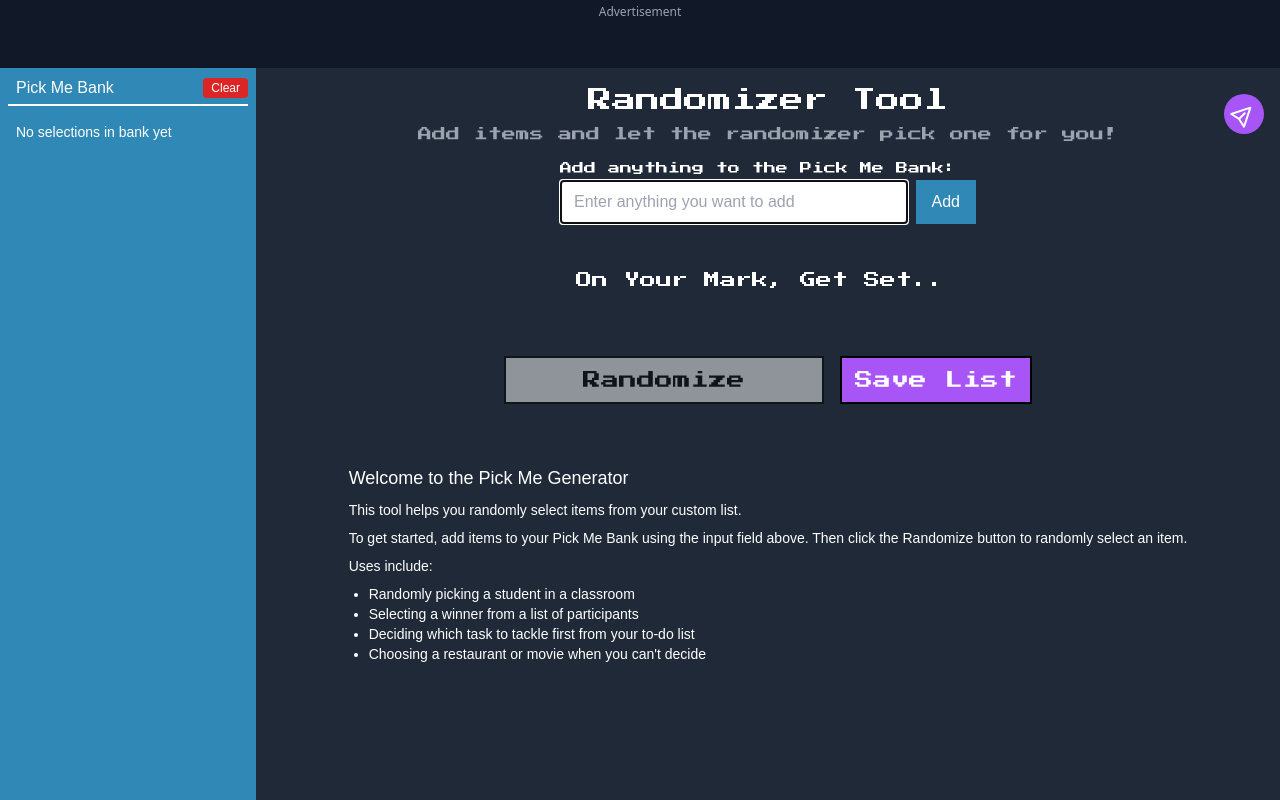
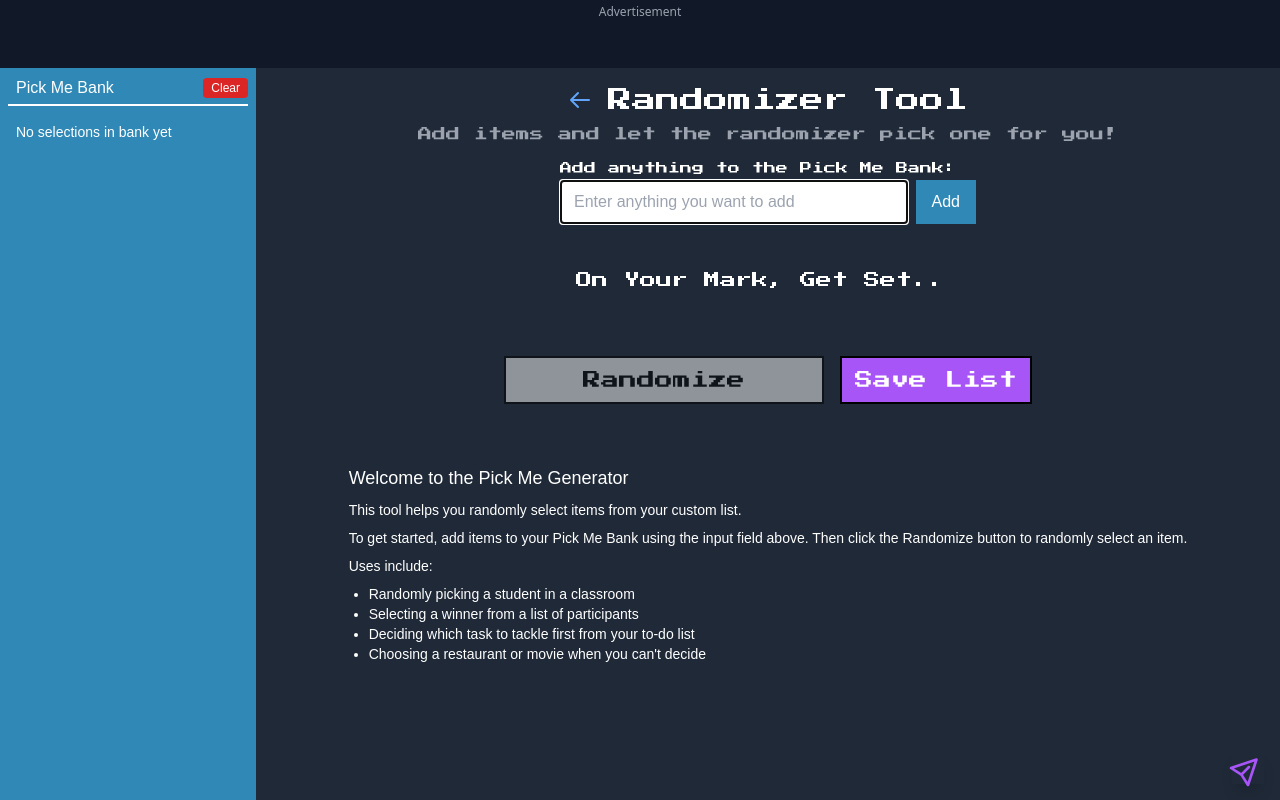
Before and after one commit to SETHK3/randomizer-web-app, a Next.js app: page /randomizer in a window 1280 px wide. Built offline with nearby package versions, Linux system fonts and the light colour scheme; a web font is replaced by a local one.

Commit message:
adds contact button/modal to landing page, additional styles

```diff
--- a/app/page.tsx
+++ b/app/page.tsx
@@ -1,11 +1,14 @@
 "use client";
 
 import Link from "next/link";
-import { AdUnit } from "./components";
+import { useState } from "react";
+import { AdUnit, ContactModal } from "./components";
 
 export default function Home() {
+  const [isContactModalOpen, setIsContactModalOpen] = useState<boolean>(false);
+
   return (
-    <div className="min-h-screen bg-gray-800 text-white">
+    <div className="min-h-screen bg-gray-800 text-white font-press-start">
       {/* Header Ad */}
       <AdUnit
         adSlot="header"
@@ -129,6 +132,34 @@ export default function Home() {
           </Link>
         </div>
       </div>
+
+      {/* Contact Button */}
+      <button
+        onClick={() => setIsContactModalOpen(true)}
+        className="fixed bottom-4 right-4 text-purple-500 hover:text-purple-400 transition-colors shadow-lg"
+        title="Contact Us"
+      >
+        <svg
+          xmlns="http://www.w3.org/2000/svg"
+          className="h-8 w-8 transform rotate-45"
+          fill="none"
+          viewBox="0 0 24 24"
+          stroke="currentColor"
+        >
+          <path
+            strokeLinecap="round"
+            strokeLinejoin="round"
+            strokeWidth={2}
+            d="M12 19l9 2-9-18-9 18 9-2zm0 0v-8"
+          />
+        </svg>
+      </button>
+
+      {/* Contact Modal */}
+      <ContactModal
+        isOpen={isContactModalOpen}
+        onClose={() => setIsContactModalOpen(false)}
+      />
     </div>
   );
 }
--- a/app/randomizer/page.tsx
+++ b/app/randomizer/page.tsx
@@ -288,18 +288,15 @@ export default function Randomizer() {
 
         <div className="w-full md:w-4/5 flex flex-col justify-start items-center bg-gray-800 text-white font-press-start overflow-y-auto mobile-order-main">
           <div className="mt-4 mb-4 text-center relative w-full">
-            <h1 className="text-2xl">Randomizer Tool</h1>
-            <p className="text-sm text-gray-400 mt-2">
-              Add items and let the randomizer pick one for you!
-            </p>
-            <button
-              onClick={() => setIsContactModalOpen(true)}
-              className="absolute right-4 top-1/2 -translate-y-1/2 bg-purple-500 hover:bg-purple-600 text-white p-2 rounded-full transition-colors"
-              title="Contact Us"
+            <div className="flex items-center justify-center gap-4">
+              <Link
+                href="/"
+                className="text-blue-400 hover:text-blue-300 transition-colors"
+                title="Back to Home"
               >
                 <svg
                   xmlns="http://www.w3.org/2000/svg"
-                className="h-6 w-6 transform rotate-45"
+                  className="h-6 w-6"
                   fill="none"
                   viewBox="0 0 24 24"
                   stroke="currentColor"
@@ -308,10 +305,15 @@ export default function Randomizer() {
                     strokeLinecap="round"
                     strokeLinejoin="round"
                     strokeWidth={2}
-                  d="M12 19l9 2-9-18-9 18 9-2zm0 0v-8"
+                    d="M10 19l-7-7m0 0l7-7m-7 7h18"
                   />
                 </svg>
-            </button>
+              </Link>
+              <h1 className="text-2xl">Randomizer Tool</h1>
+            </div>
+            <p className="text-sm text-gray-400 mt-2">
+              Add items and let the randomizer pick one for you!
+            </p>
           </div>
 
           <div className="w-full max-w-md mb-6 px-4">
@@ -471,6 +473,28 @@ export default function Randomizer() {
             isOpen={isContactModalOpen}
             onClose={() => setIsContactModalOpen(false)}
           />
+
+          {/* Contact Button */}
+          <button
+            onClick={() => setIsContactModalOpen(true)}
+            className="fixed bottom-4 right-4 text-purple-500 hover:text-purple-400 transition-colors shadow-lg"
+            title="Contact Us"
+          >
+            <svg
+              xmlns="http://www.w3.org/2000/svg"
+              className="h-8 w-8 transform rotate-45"
+              fill="none"
+              viewBox="0 0 24 24"
+              stroke="currentColor"
+            >
+              <path
+                strokeLinecap="round"
+                strokeLinejoin="round"
+                strokeWidth={2}
+                d="M12 19l9 2-9-18-9 18 9-2zm0 0v-8"
+              />
+            </svg>
+          </button>
         </div>
       </div>
     </div>
```
Lines whose indentation alone changed are shown as unchanged.
